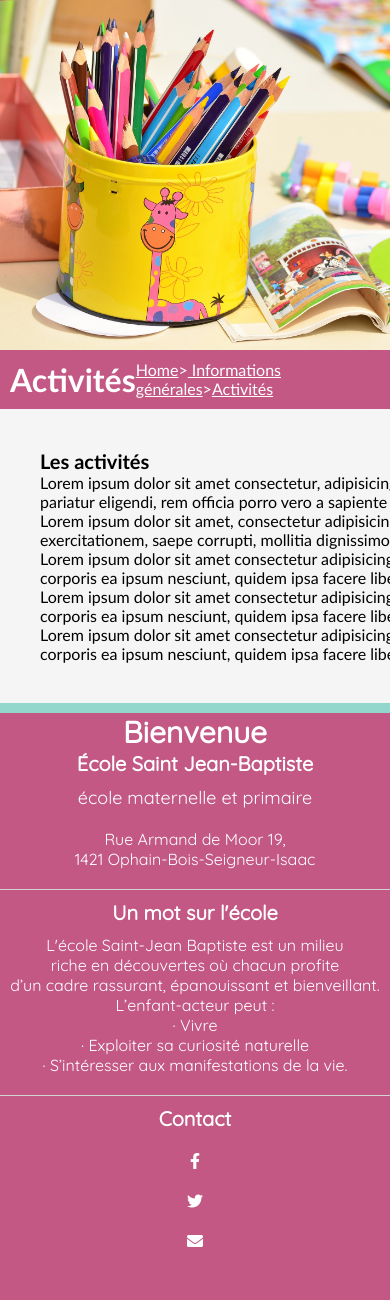
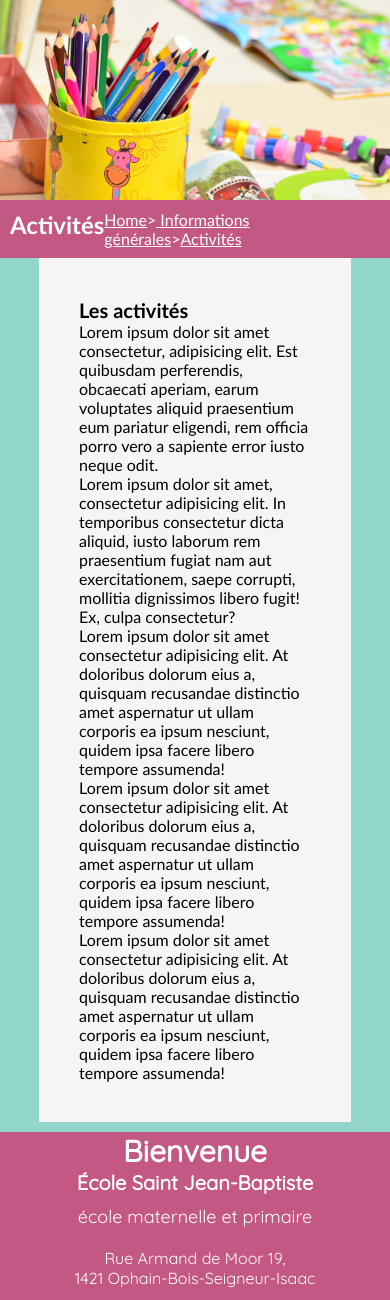
Before and after one commit to emontaigne/ecole_st_jean_baptiste_php, a PHP site: template view/page/activites.php in a window 390 px wide; the page is wider, and only the part inside the window is pictured. Shown: the top 1300 px of that part. Before the commit the page ends 1247 px from the top of that part, so only its background shows below. Run offline with PHP 8.4, Linux system fonts and the light colour scheme; the template is opened without the code that fills it, so the values that code supplies are empty.

Commit message:
responsive activites et ephemerides

```diff
--- a/public/css/activites.css
+++ b/public/css/activites.css
@@ -18,7 +18,28 @@
 /* -----main text----- */
 .texte-info-activites {
   background-color: whitesmoke;
-  width: 1100px;
+  width: 80%;
   padding: 40px;
   margin: auto;
 }
+
+@media screen and (max-width: 1200px) {
+  .header-img-acti {
+    height: 200px;
+  }
+}
+@media screen and (max-width: 992px) {
+}
+@media screen and (max-width: 768px) {
+  .activ-titre {
+    font-size: 24px;
+  }
+}
+@media screen and (max-width: 576px) {
+}
+
+@media screen and (max-width: 375px) {
+  .fleche-retour-activites {
+    width: 60%;
+  }
+}
--- a/public/css/ephemerides.css
+++ b/public/css/ephemerides.css
@@ -8,3 +8,21 @@
   height: 350px;
   background-size: cover;
 }
+
+@media screen and (max-width: 1200px) {
+  .header-img-ephe {
+    height: 200px;
+  }
+}
+@media screen and (max-width: 992px) {
+}
+@media screen and (max-width: 768px) {
+  .ephe-titre {
+    font-size: 24px;
+  }
+}
+@media screen and (max-width: 576px) {
+}
+
+@media screen and (max-width: 375px) {
+}
--- a/view/page/activites.php
+++ b/view/page/activites.php
@@ -1,7 +1,7 @@
 <div class="header-img-acti" id="header-img"></div>
 <div class="div-rose activites-rose">
     <a href="">
-        <h1>Activités</h1>
+        <h1 class="activ-titre">Activités</h1>
     </a>
 
     <div class="fleche-retour-activites"><a href="?section=accueil">Home</a>><a href="?section=info"> Informations générales</a>><a href="?section=activites">Activités</a></div>
--- a/view/page/ephemerides.php
+++ b/view/page/ephemerides.php
@@ -2,7 +2,7 @@
 <div class="header-img-ephe" id="header-img"></div>
 <div class="div-rose">
     <a href="">
-        <h1>Les Ephémerides</h1>
+        <h1 class="ephe-titre">Les Ephémerides</h1>
     </a>
 </div>
 
```
